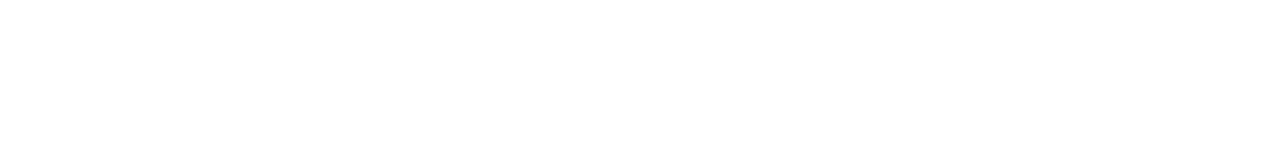
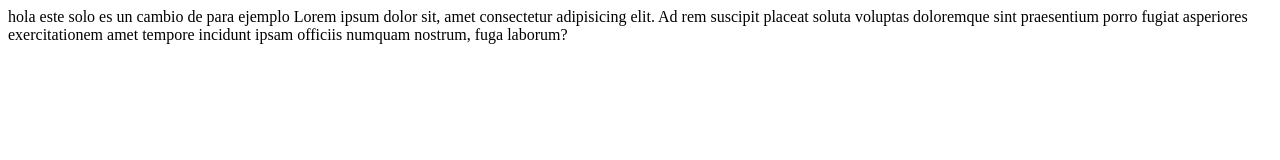
Before and after one commit to cristiangrave/CrudImageNestJS, a plain HTML site: page index.html in a window 1280 px wide. Drawn offline with Linux system fonts and the light colour scheme.

Commit message:
confirmando de nuevo

```diff
--- a/index.html
+++ b/index.html
@@ -8,7 +8,12 @@
 </head>
 
 <body>
-
+  <div>
+    hola este solo es un cambio de para ejemplo
+    Lorem ipsum dolor sit, amet consectetur adipisicing elit. Ad rem suscipit placeat soluta voluptas doloremque sint
+    praesentium porro fugiat asperiores exercitationem amet tempore incidunt ipsam officiis numquam nostrum, fuga
+    laborum?
+  </div>
 </body>
 
 </html>
```
